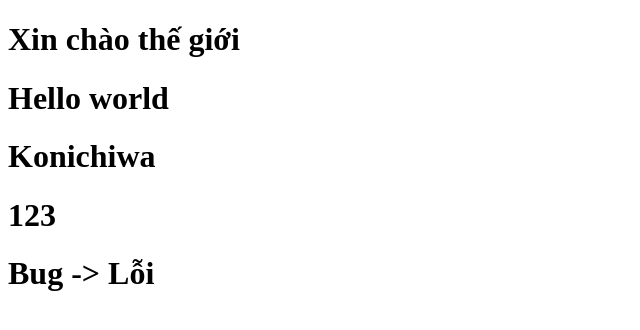
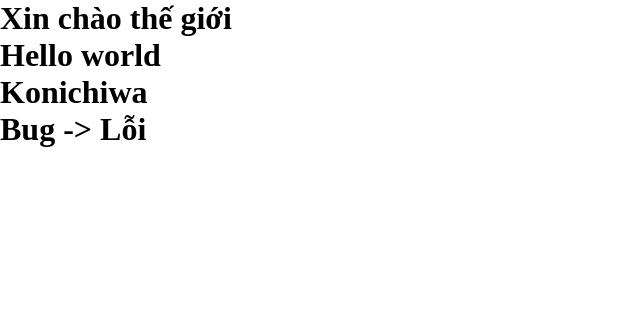
Before and after one commit to NghiaMindX/My-Website, a plain HTML site: page index.html in a window 1280 px wide. Shown: the whole page, without its empty margins (0-640 px from the left). Drawn offline with Linux system fonts and the light colour scheme.

Commit message:
Setup style for project

```diff
--- a/index.html
+++ b/index.html
@@ -4,13 +4,14 @@
     <meta charset="UTF-8">
     <meta name="viewport" content="width=device-width, initial-scale=1.0">
     <title>Ví dụ</title>
+
+    <link rel="stylesheet" href="./style.css">
 </head>
 <body>
 
     <h1>Xin chào thế giới</h1>
     <h1>Hello world</h1>
     <h1>Konichiwa</h1>
-    <h1>123</h1>
     <h1>Bug -> Lỗi </h1>
 
 </body>
--- /dev/null
+++ b/style.css
@@ -0,0 +1,5 @@
+* {
+    margin: 0;
+    padding: 0;
+    box-sizing: border-box;
+}
```
